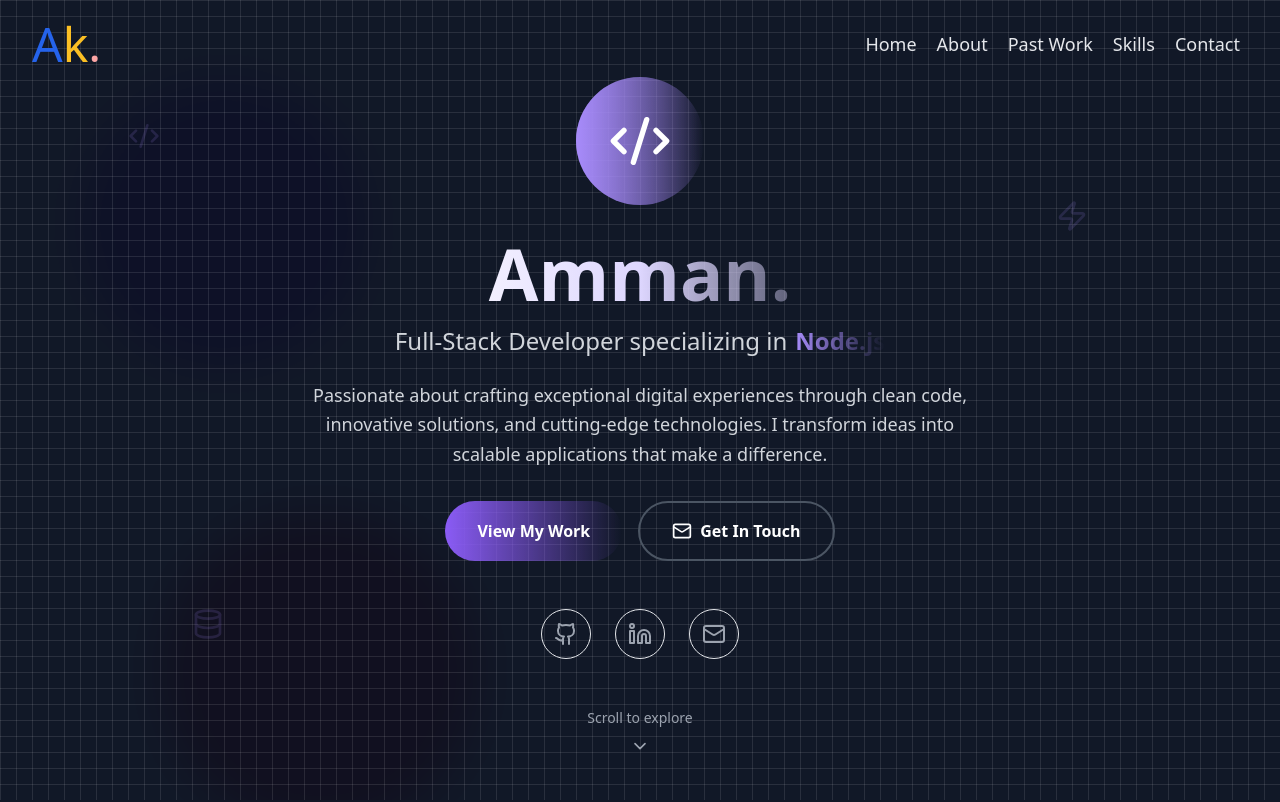
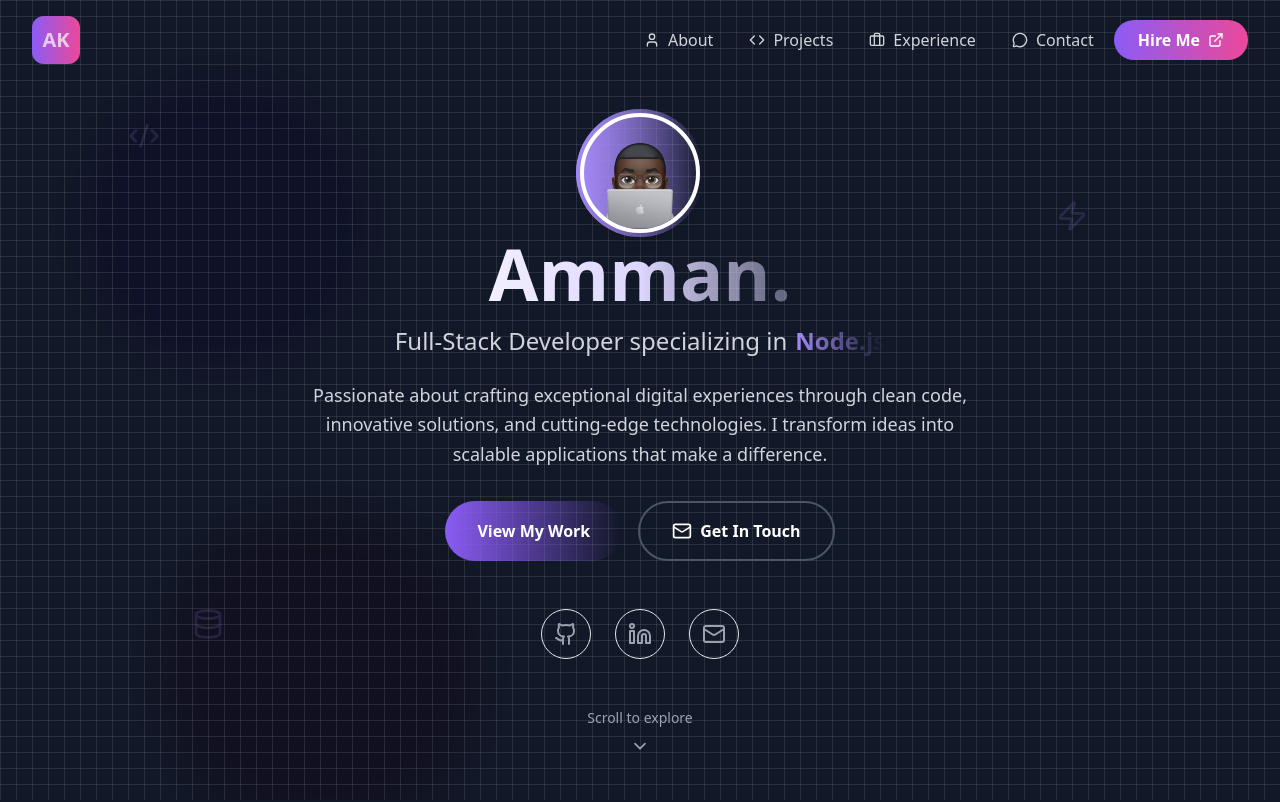
Before and after one commit to ammanabua/my-portfolio, a React (Create React App) app: page / in a window 1280 px wide. Shown: the top 802 px of the page. Built offline with nearby package versions, Linux system fonts and the light colour scheme.

Commit message:
update navbar and footer

```diff
--- a/src/components/Footer.js
+++ b/src/components/Footer.js
@@ -1,10 +1,116 @@
 import React from 'react';
 
+import { Menu, X, Github, Linkedin, Mail, ExternalLink, Code, User, Briefcase, MessageCircle } from 'lucide-react';
+
+
 export default function Footer(){
+
+    const navItems = [
+        { name: 'About', href: '#about', icon: User },
+        { name: 'Projects', href: '#projects', icon: Code },
+        { name: 'Experience', href: '#experience', icon: Briefcase },
+        { name: 'Contact', href: '#contact', icon: MessageCircle },
+      ];
+
+      const socialLinks = [
+        { name: 'GitHub', href: '#', icon: Github, color: 'hover:text-purple-400' },
+        { name: 'LinkedIn', href: '#', icon: Linkedin, color: 'hover:text-blue-400' },
+        { name: 'Email', href: '#', icon: Mail, color: 'hover:text-green-400' },
+      ];
+
     return(
-        <footer
-        className="bg-gray-800 bottom-0 z-10 py-5">
-            <p className="text-center">Copyright<sup>&copy;</sup> {new Date().getFullYear()} Amman Abua &reg; </p>
-        </footer>
+        // <footer
+        // className="bg-gray-800 bottom-0 z-10 py-5">
+        //     <p className="text-center">Copyright<sup>&copy;</sup> {new Date().getFullYear()} Amman Abua &reg; </p>
+        // </footer>
+
+      <footer className="relative bg-slate-900/50 backdrop-blur-lg border-t border-white/10">
+        {/* Gradient Orbs */}
+        <div className="absolute top-0 left-1/4 w-32 h-32 bg-purple-500/20 rounded-full blur-3xl"></div>
+        <div className="absolute bottom-0 right-1/4 w-40 h-40 bg-pink-500/20 rounded-full blur-3xl"></div>
+
+        <div className="relative max-w-7xl mx-auto px-4 sm:px-6 lg:px-8 py-16">
+          <div className="grid grid-cols-1 md:grid-cols-3 gap-12">
+            {/* Brand Section */}
+            <div className="space-y-6">
+              <div className="flex items-center space-x-4">
+                <div className="w-12 h-12 bg-gradient-to-r from-purple-500 to-pink-500 rounded-xl flex items-center justify-center">
+                  <span className="text-white font-bold text-xl">JD</span>
+                </div>
+                <div>
+                  <h3 className="text-white font-bold text-xl">John Doe</h3>
+                  <p className="text-gray-400">Software Engineer</p>
+                </div>
+              </div>
+              <p className="text-gray-400 leading-relaxed">
+                Crafting exceptional digital experiences through clean code and innovative solutions.
+                Passionate about building scalable applications that make a difference.
+              </p>
+            </div>
+
+            {/* Quick Links */}
+            <div className="space-y-6">
+              <h4 className="text-white font-semibold text-lg">Quick Links</h4>
+              <div className="grid grid-cols-2 gap-3">
+                {navItems.map((item) => (
+                  <a
+                    key={item.name}
+                    href={item.href}
+                    className="flex items-center space-x-2 text-gray-400 hover:text-white transition-colors duration-300 group"
+                  >
+                    <item.icon className="w-4 h-4 group-hover:text-purple-400 transition-colors" />
+                    <span>{item.name}</span>
+                  </a>
+                ))}
+              </div>
+            </div>
+
+            {/* Connect Section */}
+            <div className="space-y-6">
+              <h4 className="text-white font-semibold text-lg">Let's Connect</h4>
+              <div className="flex space-x-4">
+                {socialLinks.map((social) => (
+                  <a
+                    key={social.name}
+                    href={social.href}
+                    className={`w-12 h-12 bg-white/10 backdrop-blur-sm rounded-xl flex items-center justify-center text-gray-400 ${social.color} transition-all duration-300 hover:scale-110 hover:bg-white/20 hover:shadow-lg group`}
+                  >
+                    <social.icon className="w-5 h-5" />
+                  </a>
+                ))}
+              </div>
+              <div className="space-y-3">
+                <a href="mailto:john@example.com" className="block text-gray-400 hover:text-white transition-colors duration-300">
+                  john@example.com
+                </a>
+                <a href="tel:+1234567890" className="block text-gray-400 hover:text-white transition-colors duration-300">
+                  +1 (234) 567-8900
+                </a>
+              </div>
+            </div>
+          </div>
+
+          {/* Bottom Bar */}
+          <div className="mt-16 pt-8 border-t border-white/10 flex flex-col md:flex-row justify-between items-center space-y-4 md:space-y-0">
+            <p className="text-gray-400 text-sm">
+              © 2025 John Doe. All rights reserved.
+            </p>
+            <div className="flex space-x-6 text-sm">
+              <a href="#" className="text-gray-400 hover:text-white transition-colors duration-300">
+                Privacy Policy
+              </a>
+              <a href="#" className="text-gray-400 hover:text-white transition-colors duration-300">
+                Terms of Service
+              </a>
+            </div>
+          </div>
+        </div>
+
+        {/* Animated Background Elements */}
+        <div className="absolute inset-0 overflow-hidden pointer-events-none">
+          <div className="absolute top-1/2 left-0 w-1 h-32 bg-gradient-to-b from-transparent via-purple-500/30 to-transparent"></div>
+          <div className="absolute top-1/4 right-0 w-1 h-48 bg-gradient-to-b from-transparent via-pink-500/30 to-transparent"></div>
+        </div>
+      </footer>
     )
 }
--- a/src/components/Hero.js
+++ b/src/components/Hero.js
@@ -27,7 +27,7 @@ const Hero = () => {
     };
   }, []);
 
-  const skills = ['React', 'Next.js', 'TypeScript', 'Node.js', 'Python', 'AWS'];
+  const skills = ['React', 'Next.js', 'TypeScript', 'Node.js', 'Java', 'AWS'];
   const [currentSkillIndex, setCurrentSkillIndex] = useState(0);
 
   useEffect(() => {
@@ -68,7 +68,7 @@ const Hero = () => {
       <div className="relative z-10 flex flex-col items-center justify-center min-h-screen px-4 text-center">
         {/* Profile image with glow effect */}
         <div
-          className={`mb-8 transition-all duration-1000 ${
+          className={`mt-8 transition-all duration-1000 ${
             isVisible ? 'opacity-100 translate-y-0' : 'opacity-0 translate-y-8'
           }`}
           style={{ transitionDelay: '200ms' }}
@@ -76,7 +76,7 @@ const Hero = () => {
           <div className="relative">
             <div className="absolute inset-0 bg-gradient-to-r from-purple-400 to-cyan-400 rounded-full blur-lg opacity-75 animate-pulse" />
             <div className="relative w-32 h-32 bg-gradient-to-r from-purple-400 to-cyan-400 rounded-full flex items-center justify-center">
-              <Code2 className="w-16 h-16 text-white" />
+              <img src='/me.png' alt="Profile" width={120} height={120} className="rounded-full border-4 border-white shadow-lg" />
             </div>
           </div>
         </div>
--- a/src/components/Navbar.js
+++ b/src/components/Navbar.js
@@ -5,135 +5,120 @@ import { Modal, Box, Typography, backdropClasses } from "@mui/material";
 
 import { motion } from "framer-motion";
 
+import { Menu, X, Github, Linkedin, Mail, ExternalLink, Code, User, Briefcase, MessageCircle } from 'lucide-react';
+
+
+
+
 
 
 
 export default function Navbar() {
 
-  const [open, setOpen] = useState(false);
-  const [activeLink, setActiveLink] = useState("");
-
-
-  const sectionRefs = useRef([]);
-
-  const handleOpen = () => setOpen(true)
-
-  const handleClose = () => setOpen(false)
-
-
+const [isMenuOpen, setIsMenuOpen] = useState(false);
+  const [scrolled, setScrolled] = useState(false);
 
   useEffect(() => {
-    const observer = new IntersectionObserver(
-      (entries) => {
-        entries.forEach((entry) => {
-          if (entry.isIntersecting) {
-            setActiveLink(entry.target.id);
-          }
-        });
-      },
-      { threshold: 0.5 }
-    );
-
-    sectionRefs.current.forEach((ref) => {
-      observer.observe(ref);
-    });
-
-    return () => {
-      observer.disconnect();
+    const handleScroll = () => {
+      setScrolled(window.scrollY > 50);
     };
+    window.addEventListener('scroll', handleScroll);
+    return () => window.removeEventListener('scroll', handleScroll);
   }, []);
 
-  const scrollToSection = (id) => {
-    const section = document.getElementById(id);
-    section.scrollIntoView({ behavior: "smooth" });
-  };
-
+  const navItems = [
+    { name: 'About', href: '#about', icon: User },
+    { name: 'Projects', href: '#projects', icon: Code },
+    { name: 'Experience', href: '#experience', icon: Briefcase },
+    { name: 'Contact', href: '#contact', icon: MessageCircle },
+  ];
 
   return (
-    <header className="md:fixed w-full top-0 z-50">
-      <motion.div
-       initial={{ opacity: 0 }}
-       animate={{ opacity: 1, backgroundColor: "invisible" }}
-        transition={{
-        ease: [0.1, 0.25, 0.3, 1],
-        duration: 2,
-        delay: 1
-        }}
-
-       className="container mx-auto flex p-5 items-center justify-between">
-
-        <div>
-            <button onClick={() => scrollToSection("home")} className="ml-3 text-5xl justify-left title-font font-medium text-white mb-4 md:mb-0">
-              <span className="text-blue-600">A</span><span className="text-yellow-400">k</span><span className="text-red-300">.</span>
-            </button>
-        </div>
-        <div>
-          <nav className="md:mr-auto md:ml-4 md:py-1 md:pl-4 flex items-center text-gray-200 justify-center">
-            <div className="hidden md:block text-lg">
-              <a className={`${activeLink === "home" ? "active" : ""} ${"mr-5 hover:text-yellow-400"} cursor-pointer`} onClick={() => scrollToSection("home")}>
-                Home
-              </a>
-              <a className={`${activeLink === "about" ? "active" : ""} ${"mr-5 hover:text-yellow-400"} cursor-pointer`} onClick={() => scrollToSection("about")}>
-                About
-              </a>
-              <a className={`${activeLink === "projects" ? "active" : ""} ${"mr-5 hover:text-yellow-400"} cursor-pointer`} onClick={() => scrollToSection("projects")}>
-                Past Work
-              </a>
-              <a className={`${activeLink === "skills" ? "active" : ""} ${"mr-5 hover:text-yellow-400"} cursor-pointer`} onClick={() => scrollToSection("skills")}>
-                Skills
-              </a>
-              {/*<a className={`${activeLink === "blog" ? "active" : ""} ${"mr-5 hover:text-yellow-400"} cursor-pointer`} onClick={() => scrollToSection("blog")}>*/}
-              {/*  Blog*/}
-              {/*</a>*/}
-              <a className={`${activeLink === "contact" ? "active" : ""} ${"mr-5 hover:text-yellow-400"} cursor-pointer`} onClick={() => scrollToSection("contact")}>
-                Contact
-              </a>
+    <div className="bg-gradient-to-br from-slate-900 via-purple-900 to-slate-900">
+      {/* Navbar */}
+      <nav className={`fixed top-0 left-0 right-0 z-50 transition-all duration-500 ${
+        scrolled
+          ? 'bg-slate-900/80 backdrop-blur-lg border-b border-white/10 shadow-2xl'
+          : 'bg-transparent'
+      }`}>
+        <div className="max-w-7xl mx-auto px-4 sm:px-6 lg:px-8">
+          <div className="flex justify-between items-center py-4">
+            {/* Logo */}
+            <div className="group cursor-pointer">
+              <div className="relative">
+                <div className="w-12 h-12 bg-gradient-to-r from-purple-500 to-pink-500 rounded-xl flex items-center justify-center transform transition-all duration-300 group-hover:scale-110 group-hover:rotate-3">
+                  <span className="text-white font-bold text-xl">AK</span>
+                </div>
+                <div className="absolute inset-0 w-12 h-12 bg-gradient-to-r from-purple-500 to-pink-500 rounded-xl blur opacity-30 transform transition-all duration-300 group-hover:opacity-60"></div>
+              </div>
             </div>
 
-          </nav>
+            {/* Desktop Navigation */}
+            <div className="hidden md:flex items-center space-x-1">
+              {navItems.map((item) => (
+                <a
+                  key={item.name}
+                  href={item.href}
+                  className="relative group px-4 py-2 rounded-full transition-all duration-300 hover:bg-white/10"
+                >
+                  <div className="flex items-center space-x-2">
+                    <item.icon className="w-4 h-4 text-gray-300 group-hover:text-white transition-colors" />
+                    <span className="text-gray-300 group-hover:text-white font-medium transition-colors">
+                      {item.name}
+                    </span>
+                  </div>
+                  <div className="absolute inset-0 rounded-full bg-gradient-to-r from-purple-500/20 to-pink-500/20 opacity-0 group-hover:opacity-100 transition-opacity duration-300"></div>
+                </a>
+              ))}
+
+              {/* CTA Button */}
+              <div className="ml-4">
+                <button className="relative group bg-gradient-to-r from-purple-500 to-pink-500 text-white px-6 py-2 rounded-full font-semibold overflow-hidden transition-all duration-300 hover:shadow-lg hover:shadow-purple-500/25 hover:scale-105">
+                  <span className="relative z-10 flex items-center space-x-2">
+                    <span>Hire Me</span>
+                    <ExternalLink className="w-4 h-4" />
+                  </span>
+                  <div className="absolute inset-0 bg-gradient-to-r from-pink-500 to-purple-500 opacity-0 group-hover:opacity-100 transition-opacity duration-300"></div>
+                </button>
+              </div>
+            </div>
+
+            {/* Mobile Menu Button */}
+            <button
+              onClick={() => setIsMenuOpen(!isMenuOpen)}
+              className="md:hidden p-2 rounded-lg bg-white/10 backdrop-blur-sm text-white hover:bg-white/20 transition-all duration-300"
+            >
+              {isMenuOpen ? <X className="w-6 h-6" /> : <Menu className="w-6 h-6" />}
+            </button>
+          </div>
         </div>
-        <div className="md:hidden">
-          <button className="outline-none mobile-menu-button" onClick={handleOpen}>
-            <svg
-              className="w-8 h-8 text-white"
-              x-show="!showMenu"
-              fill="none"
-              stroke-linecap="round"
-              stroke-linejoin="round"
-              stroke-width="2"
-              viewBox="0 0 24 24"
-              stroke="currentColor"
-            >
-            <path d="M4 6h16M4 12h16M4 18h16"></path>
-            </svg>
-          </button>
+
+        {/* Mobile Navigation */}
+        <div className={`md:hidden transition-all duration-500 ease-in-out ${
+          isMenuOpen
+            ? 'max-h-96 opacity-100'
+            : 'max-h-0 opacity-0 overflow-hidden'
+        }`}>
+          <div className="bg-slate-900/95 backdrop-blur-lg border-t border-white/10">
+            <div className="px-4 py-6 space-y-4">
+              {navItems.map((item) => (
+                <a
+                  key={item.name}
+                  href={item.href}
+                  className="flex items-center space-x-3 text-gray-300 hover:text-white transition-colors duration-300 py-2"
+                  onClick={() => setIsMenuOpen(false)}
+                >
+                  <item.icon className="w-5 h-5" />
+                  <span className="font-medium">{item.name}</span>
+                </a>
+              ))}
+              <button className="w-full mt-4 bg-gradient-to-r from-purple-500 to-pink-500 text-white py-3 rounded-lg font-semibold transition-all duration-300 hover:shadow-lg hover:shadow-purple-500/25">
+                Hire Me
+              </button>
+            </div>
+          </div>
         </div>
-      </motion.div>
-
-      <Modal
-            open={open}
-            onClose={handleClose}
-            aria-labelledby="modal-modal-title"
-            aria-describedby="modal-modal-description"
-            >
-            <Box className="absolute w-full h-screen bg-white px-12 py-4">
-                <Box className="flex justify-between items-center">
-                    <a href='/' onClick={handleClose}>
-
-                    </a>
-                    <Typography className="text-center" onClick={handleClose}>
-                        X
-                    </Typography>
-                </Box>
-                <ul className="bg-transparent pt-36 font-rubik text-3xl font-light">
-                    <a href="#home" className="block px-2 py-4" onClick={handleClose}>Home</a>
-                    <a href="#about" className="block px-2 py-4 hover:underline" onClick={handleClose}>About</a>
-                    <a href="#projects" className="block px-2 py-4 hover:underline" onClick={handleClose}>Past Work</a>
-                    <a href="#skills" className="block px-2 py-4 hover:underline" onClick={handleClose}>Skills</a>
-                    <a className="block px-2 py-4 hover:underline" onClick={handleClose}>Contact</a>
-                </ul>
-            </Box>
-            </Modal>
-    </header>
+      </nav>
+    </div>
   );
 }
```
Also changed, not shown: 1 other file (tests, documents, lock files or other folders).
